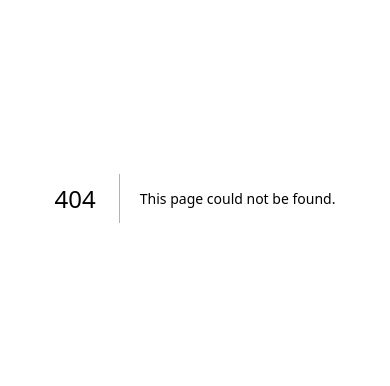
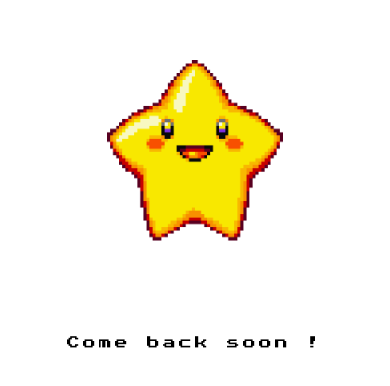
Before and after one commit to Subi/tour, a Next.js app: page /gallery in a window 390 px wide. Before the commit this address had no page. Shown: the part 224-610 px from the top of the page. Built offline with nearby package versions, Linux system fonts and the light colour scheme.

Commit message:
add gallery coming soon page and mobile support

```diff
--- /dev/null
+++ b/src/app/gallery/gallery.module.css
@@ -0,0 +1,22 @@
+#placeholder {
+    width: 100%;
+    height: 100%;
+    display: flex;
+    flex-direction: column;
+    justify-content: center;
+    align-items: center;
+    font-family: var(--font-press-start);
+}
+
+
+#placeholder span {
+    letter-spacing: .25em;
+    padding-top: 3em;
+}
+
+@media only screen and (max-width: 600px) {
+    #placeholder span {
+        margin-top: 4em;
+        font-size: .8em;
+    }
+}
--- /dev/null
+++ b/src/app/gallery/page.tsx
@@ -0,0 +1,12 @@
+import Image from "next/image"
+import Star from '../../../public/404.gif'
+import styles from './gallery.module.css';
+
+export default function Gallery() {
+    return (
+        <section id={styles.placeholder}>
+            <Image src={Star} alt="404" height={200} width={200}/>
+            <span>Come back soon !</span>
+        </section>
+    )
+}
```
Also changed, not shown: public/404.gif (added).
